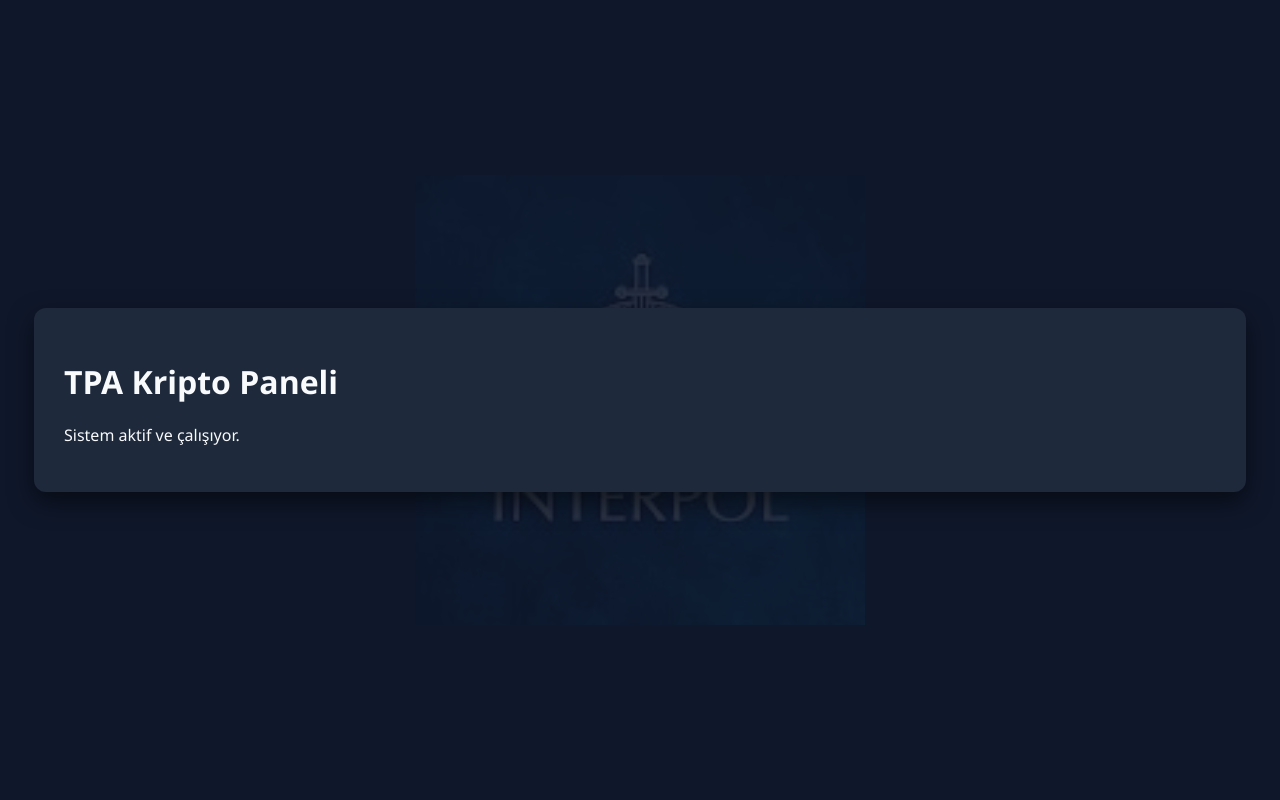
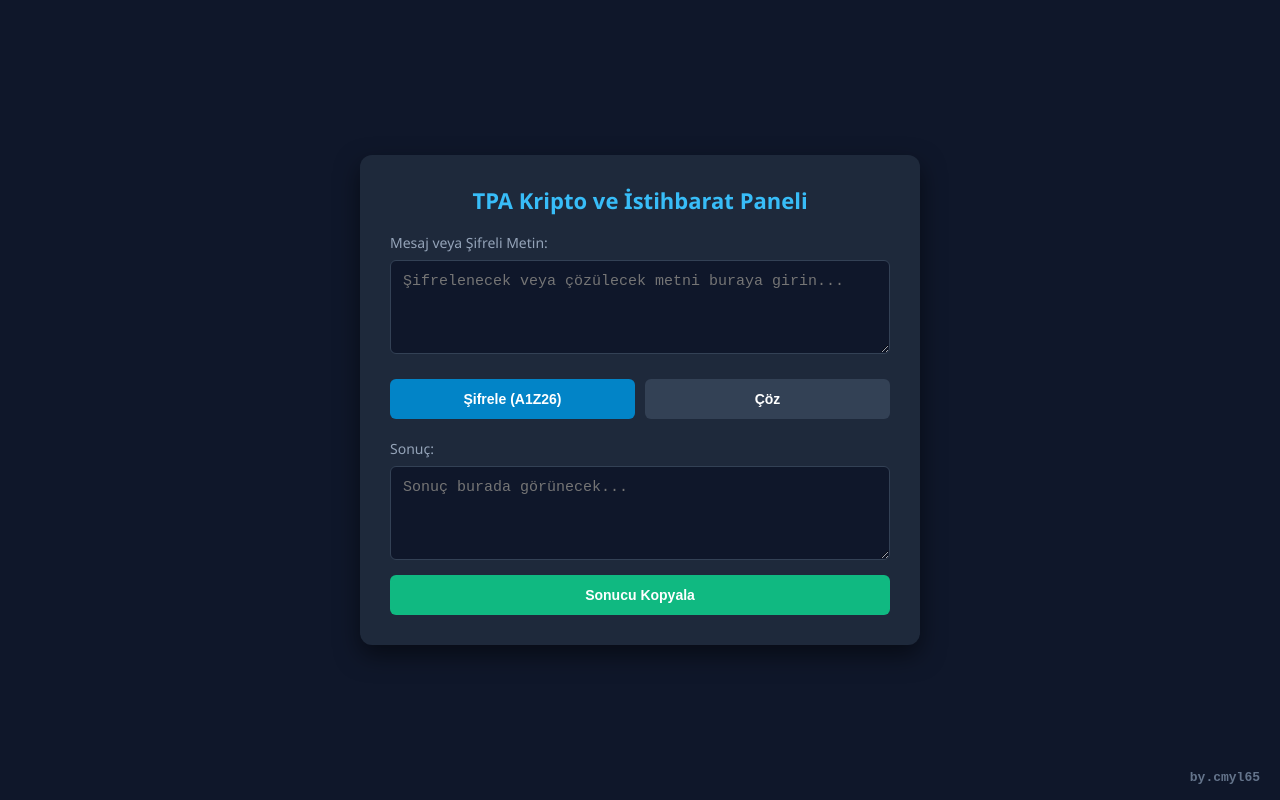
Before and after one commit to interpol-merkez/gizli-alfabe, a plain HTML site: page index.html in a window 1280 px wide. Drawn offline with Linux system fonts and the light colour scheme.

Commit message:
Update index.html

```diff
--- a/index.html
+++ b/index.html
@@ -39,16 +39,161 @@
             border-radius: 12px;
             box-shadow: 0 10px 25px rgba(0,0,0,0.5);
             width: 90%;
+            max-width: 500px;
             position: relative;
             z-index: 1;
+        }
+        h2 {
+            margin-top: 0;
+            color: #38bdf8;
+            text-align: center;
+            font-size: 22px;
+        }
+        .input-group {
+            margin-bottom: 20px;
+        }
+        label {
+            display: block;
+            margin-bottom: 8px;
+            font-size: 14px;
+            color: #94a3b8;
+        }
+        textarea {
+            width: 100%;
+            padding: 12px;
+            border-radius: 6px;
+            border: 1px solid #334155;
+            background-color: #0f172a;
+            color: #f8fafc;
+            font-size: 15px;
+            box-sizing: border-box;
+            resize: vertical;
+        }
+        textarea:focus {
+            outline: none;
+            border-color: #38bdf8;
+        }
+        .btn-container {
+            display: flex;
+            gap: 10px;
+        }
+        button {
+            flex: 1;
+            padding: 12px;
+            border: none;
+            border-radius: 6px;
+            font-weight: bold;
+            cursor: pointer;
+            font-size: 14px;
+            transition: background 0.2s;
+        }
+        .btn-encrypt {
+            background-color: #0284c7;
+            color: white;
+        }
+        .btn-encrypt:hover {
+            background-color: #0369a1;
+        }
+        .btn-decrypt {
+            background-color: #334155;
+            color: white;
+        }
+        .btn-decrypt:hover {
+            background-color: #475569;
+        }
+        .btn-copy {
+            background-color: #10b981;
+            color: white;
+            margin-top: 10px;
+            width: 100%;
+        }
+        .btn-copy:hover {
+            background-color: #059669;
+        }
+        .footer-tag {
+            position: fixed;
+            bottom: 15px;
+            right: 20px;
+            font-size: 13px;
+            font-weight: bold;
+            color: #64748b;
+            font-family: monospace;
+            z-index: 10;
+            pointer-events: none;
         }
     </style>
 </head>
 <body>
+
     <div class="container">
-        <!-- Mevcut içeriklerin burada duruyor -->
-        <h1>TPA Kripto Paneli</h1>
-        <p>Sistem aktif ve çalışıyor.</p>
+        <h2>TPA Kripto ve İstihbarat Paneli</h2>
+
+        <div class="input-group">
+            <label for="inputText">Mesaj veya Şifreli Metin:</label>
+            <textarea id="inputText" rows="4" placeholder="Şifrelenecek veya çözülecek metni buraya girin..."></textarea>
+        </div>
+
+        <div class="btn-container">
+            <button class="btn-encrypt" onclick="sifrele()">Şifrele (A1Z26)</button>
+            <button class="btn-decrypt" onclick="coz()">Çöz</button>
+        </div>
+
+        <div class="input-group" style="margin-top: 20px; margin-bottom: 0;">
+            <label for="outputText">Sonuç:</label>
+            <textarea id="outputText" rows="4" placeholder="Sonuç burada görünecek..." readonly></textarea>
+            <button class="btn-copy" onclick="kopyala()">Sonucu Kopyala</button>
+        </div>
     </div>
+
+    <div class="footer-tag">by.cmyl65</div>
+
+    <script>
+        const harfMap = {
+            'a': '1', 'b': '2', 'c': '3', 'ç': '4', 'd': '5', 'e': '6', 'f': '7', 'g': '8', 'ğ': '9', 'h': '10',
+            'ı': '11', 'i': '12', 'j': '13', 'k': '14', 'l': '15', 'm': '16', 'n': '17', 'o': '18', 'ö': '19',
+            'p': '20', 'r': '21', 's': '22', 'ş': '23', 't': '24', 'u': '25', 'ü': '26', 'v': '27', 'y': '28', 'z': '29'
+        };
+
+        const tersMap = {};
+        for (let k in harfMap) {
+            tersMap[harfMap[k]] = k;
+        }
+
+        function sifrele() {
+            let val = document.getElementById('inputText').value.toLowerCase();
+            let sonuc = [];
+            for (let i = 0; i < val.length; i++) {
+                let harf = val[i];
+                if (harfMap[harf]) {
+                    sonuc.push(harfMap[harf]);
+                } else {
+                    sonuc.push(harf);
+                }
+            }
+            document.getElementById('outputText').value = sonuc.join('-');
+        }
+
+        function coz() {
+            let val = document.getElementById('inputText').value.trim();
+            let parcalar = val.split('-');
+            let sonuc = [];
+            for (let i = 0; i < parcalar.length; i++) {
+                let kod = parcalar[i];
+                if (tersMap[kod]) {
+                    sonuc.push(tersMap[kod]);
+                } else {
+                    sonuc.push(kod);
+                }
+            }
+            document.getElementById('outputText').value = sonuc.join('');
+        }
+
+        function kopyala() {
+            let cikti = document.getElementById('outputText');
+            cikti.select();
+            document.execCommand('copy');
+            alert('Şifreli metin kopyalandı!');
+        }
+    </script>
 </body>
 </html>
```
